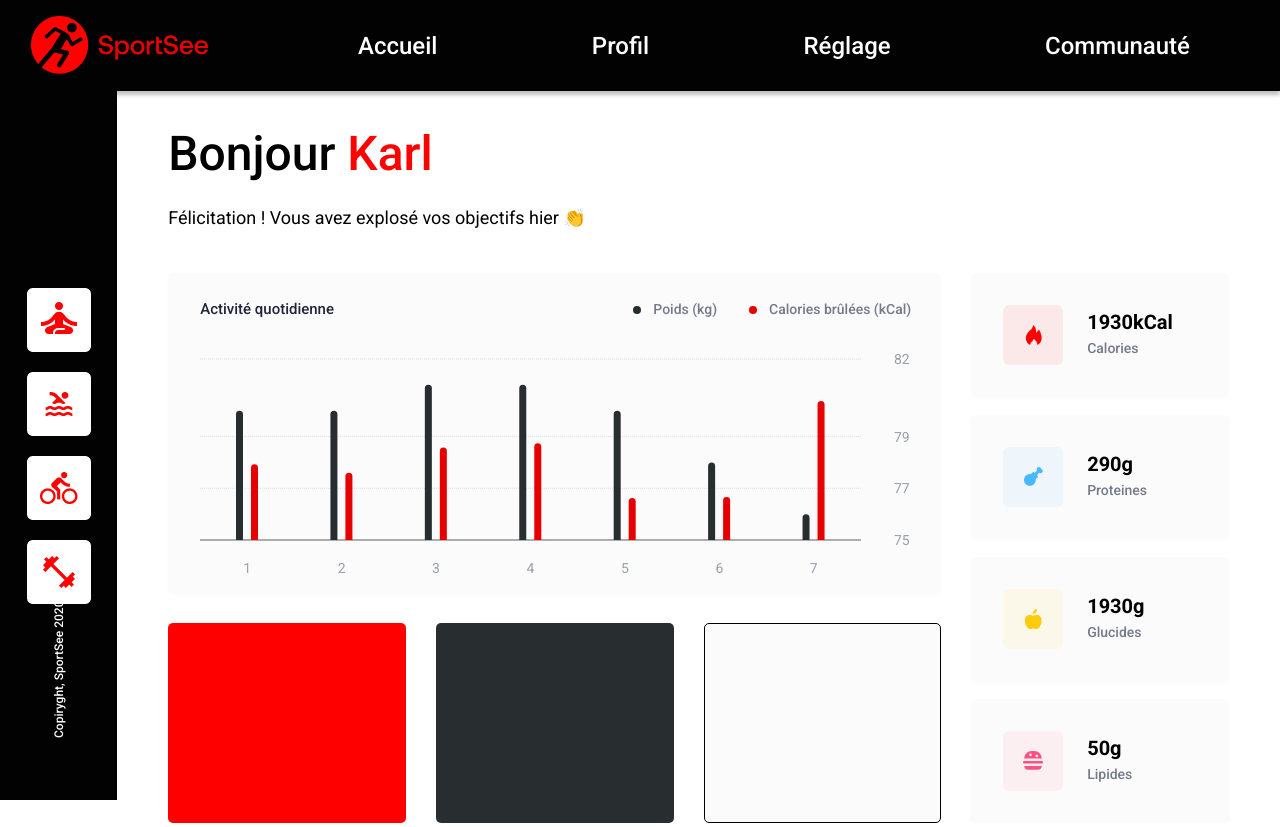
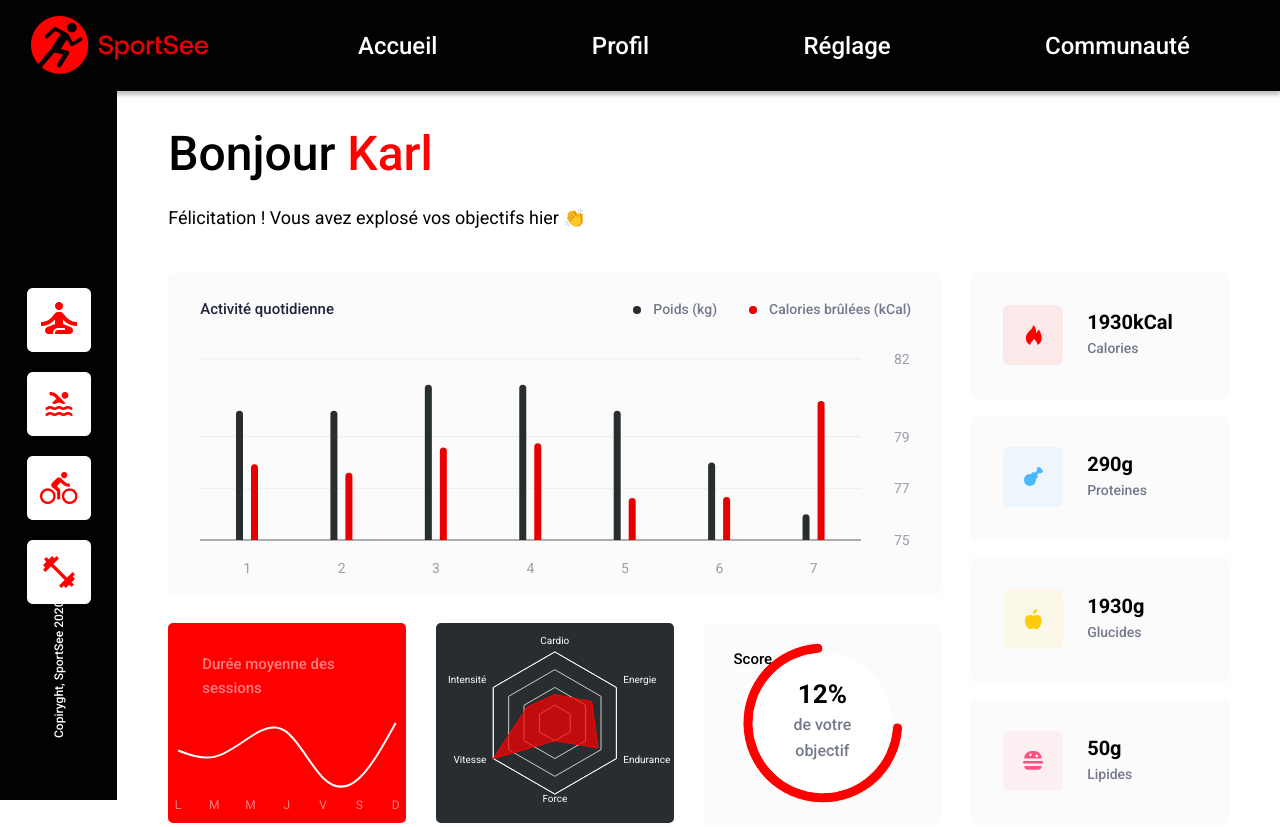
Before and after one commit to jerome-foulet/FouletJerome_12_10092022, a React (Create React App) app: page / in a window 1280 px wide. Built offline with nearby package versions, Linux system fonts and the light colour scheme.

Commit message:
feat(inte): add all graphs

```diff
--- a/src/App.jsx
+++ b/src/App.jsx
@@ -12,6 +12,9 @@ import fatIcon from "./assets/icon_fat.svg";
 import { useEffect, useState } from "react";
 import getDatas from "./services/getDatas";
 import DailyActivity from "./components/dailyActivity";
+import AverageSessionDuration from "./components/averageSessionDuration";
+import Performances from "./components/performances";
+import Score from "./components/score";
 import CardUserData from "./components/cardUserData";
 
 function App() {
@@ -25,7 +28,7 @@ function App() {
   );
   //console.log(typeof isMockedData);
   console.log("userId: %s", userId);
-  console.log("isMoackedData: %s", isMockedData.toString());
+  console.log("isMockedData: %s", isMockedData.toString());
 
   const [isDataLoading, setDataLoading] = useState(true);
   const [userDatas, setUserDatas] = useState({});
@@ -56,10 +59,10 @@ function App() {
     get();
     // eslint-disable-next-line react-hooks/exhaustive-deps
   }, []);
-  console.log(userDatas);
+  /* console.log(userDatas);
   console.log(activityDatas);
   console.log(averageSessionDatas);
-  console.log(performanceDatas);
+  console.log(performanceDatas); */
 
   const firstName = userDatas.userInfos ? userDatas.userInfos.firstName : "";
 
@@ -96,9 +99,11 @@ function App() {
               <div className="stats">
                 <div className="statsLeftColumn">
                   <DailyActivity activityDatas={activityDatas} />
-                  <article className="statsCard averageTimeSession"></article>
-                  <article className="statsCard performance"></article>
-                  <article className="statsCard score"></article>
+                  <AverageSessionDuration
+                    averageSessionDatas={averageSessionDatas}
+                  />
+                  <Performances performanceDatas={performanceDatas} />
+                  <Score userDatas={userDatas} />
                 </div>
                 <aside className="statsRightColumn">
                   <CardUserData
--- /dev/null
+++ b/src/components/averageSessionDuration.jsx
@@ -0,0 +1,70 @@
+import {
+  Line,
+  LineChart,
+  ResponsiveContainer,
+  Tooltip,
+  XAxis,
+  YAxis,
+} from "recharts";
+
+function AverageSessionDuration({ averageSessionDatas }) {
+  const { sessions } = averageSessionDatas;
+
+  const formatTick = (value) => {
+    const ticks = {
+      1: "L",
+      2: "M",
+      3: "M",
+      4: "J",
+      5: "V",
+      6: "S",
+      7: "D",
+    };
+    return ticks[value];
+  };
+
+  const CustomTooltip = ({ active, payload }) => {
+    if (active && payload && payload.length) {
+      return <div className="customTooltip">{`${payload[0].value} min`}</div>;
+    }
+    return null;
+  };
+
+  return (
+    <article className="statsCard averageTimeSession">
+      <h2>Durée moyenne des sessions</h2>
+      <ResponsiveContainer width="100%" height="100%">
+        <LineChart
+          data={sessions}
+          margin={{ left: 10, right: 10, top: 100, bottom: 15 }}
+        >
+          <Tooltip
+            content={<CustomTooltip />}
+            cursor={false}
+            wrapperStyle={{ outline: "none" }}
+          />
+          <Line
+            type="natural"
+            dataKey="sessionLength"
+            dot={false}
+            strokeWidth={2}
+            stroke="#fff"
+          />
+          <XAxis
+            dataKey="day"
+            stroke="rgba(255, 255, 255, 0.5)"
+            tickLine={false}
+            axisLine={false}
+            tick={{ fontSize: 12 }}
+            tickFormatter={formatTick}
+            dy={15}
+            interval={"preserveStartEnd"}
+          />
+          <YAxis hide={true} domain={["dataMin", "dataMax"]} />
+        </LineChart>
+      </ResponsiveContainer>
+    </article>
+  );
+}
+
+export default AverageSessionDuration;
--- a/src/components/dailyActivity.jsx
+++ b/src/components/dailyActivity.jsx
@@ -17,7 +17,7 @@ function DailyActivity({ activityDatas }) {
       return (
         <div className="customTooltip">
           <div>{`${payload[0].value}kg`}</div>
-          <div>{`${payload[1].value}Kcal`}</div>
+          <div>{`${payload[1].value}kCal`}</div>
         </div>
       );
     }
--- /dev/null
+++ b/src/components/performances.jsx
@@ -0,0 +1,52 @@
+import {
+  PolarAngleAxis,
+  PolarGrid,
+  RadarChart,
+  ResponsiveContainer,
+  Radar,
+} from "recharts";
+
+function Performances({ performanceDatas }) {
+  const { data, kind } = performanceDatas;
+
+  const formatTick = (value) => {
+    const translate = {
+      cardio: "Cardio",
+      energy: "Energie",
+      endurance: "Endurance",
+      strength: "Force",
+      speed: "Vitesse",
+      intensity: "Intensité",
+    };
+    return translate[kind[value]];
+  };
+
+  return (
+    <article className="statsCard performance">
+      <ResponsiveContainer width="100%" height="100%">
+        <RadarChart
+          data={data}
+          margin={{ left: 30, right: 30, top: 10, bottom: 10 }}
+        >
+          <PolarGrid radialLines={false} />
+          <PolarAngleAxis
+            dataKey="kind"
+            stroke="#fff"
+            tick={{ fontSize: 10 }}
+            tickLine={false}
+            tickFormatter={formatTick}
+            P
+          />
+          <Radar
+            dataKey="value"
+            stroke="#ff0101"
+            fill="#ff0101"
+            fillOpacity={0.7}
+          />
+        </RadarChart>
+      </ResponsiveContainer>
+    </article>
+  );
+}
+
+export default Performances;
--- /dev/null
+++ b/src/components/score.jsx
@@ -0,0 +1,39 @@
+import { Cell, Pie, PieChart, ResponsiveContainer } from "recharts";
+
+function Score({ userDatas }) {
+  //userDatas.score = 0.9;
+  return (
+    <article className="statsCard score">
+      <h2>Score</h2>
+      <div className="score__value">
+        <div>{userDatas.score}%</div>
+        <div>
+          de votre
+          <br />
+          objectif
+        </div>
+      </div>
+      <ResponsiveContainer width="100%" height="100%">
+        <PieChart>
+          <Pie
+            data={[userDatas]}
+            dataKey="score"
+            cx="50%"
+            cy="50%"
+            cornerRadius={5}
+            innerRadius={70}
+            outerRadius={80}
+            startAngle={90}
+            endAngle={360}
+          >
+            {[userDatas].map((entry, index) => (
+              <Cell key={`cell-${index}`} fill="red" />
+            ))}
+          </Pie>
+        </PieChart>
+      </ResponsiveContainer>
+    </article>
+  );
+}
+
+export default Score;
--- a/src/index.css
+++ b/src/index.css
@@ -193,18 +193,20 @@ main {
   max-height: 263px;
   min-height: 200px;
   background: #ff0000;
+  position: relative;
 }
 
 .performance {
   max-height: 263px;
   min-height: 200px;
   background: #282d30;
+  position: relative;
 }
 
 .score {
   max-height: 263px;
   min-height: 200px;
-  border: solid 1px black;
+  position: relative;
 }
 
 /* Recharts */
@@ -219,7 +221,7 @@ main {
   color: #20253a;
 }
 
-.customTooltip {
+.dailyActivity .customTooltip {
   width: 39px;
   height: 63px;
   background-color: #e60000;
@@ -231,6 +233,68 @@ main {
   justify-content: center;
   align-items: center;
   flex-wrap: wrap;
+}
+
+.averageTimeSession h2 {
+  position: absolute;
+  top: 29px;
+  left: 34px;
+  font-weight: 500;
+  font-size: 15px;
+  line-height: 24px;
+  color: #ffffff;
+  opacity: 0.5;
+  padding-right: 10px;
+}
+
+.averageTimeSession .customTooltip {
+  background-color: white;
+  font-weight: 500;
+  font-size: 8px;
+  line-height: 24px;
+  color: black;
+  padding: 0 7px 0 7px;
+}
+
+.score h2 {
+  position: absolute;
+  top: 24px;
+  left: 30px;
+  font-weight: 500;
+  font-size: 15px;
+  line-height: 24px;
+  z-index: 2;
+}
+
+.score__value {
+  background-color: white;
+  width: 140px;
+  height: 140px;
+  border-radius: 50%;
+  position: absolute;
+  top: 50%;
+  transform: translateY(-50%) translateX(-50%);
+  left: 50%;
+  text-align: center;
+  display: flex;
+  flex-direction: column;
+  justify-content: center;
+  align-items: center;
+  gap: 5px;
+}
+
+.score__value div {
+  color: #74798c;
+  font-weight: 500;
+  font-size: 16px;
+  line-height: 26px;
+}
+
+.score__value div:first-child {
+  color: black;
+  font-weight: 700;
+  font-size: 26px;
+  line-height: 26px;
 }
 
 .recharts-legend-item {
--- a/src/models/UserDatas.jsx
+++ b/src/models/UserDatas.jsx
@@ -5,6 +5,6 @@ export class UserDatas {
 
   format() {
     const { id, userInfos, todayScore, score, keyData } = this.userDatas;
-    return { id, userInfos, score: todayScore || score, keyData };
+    return { id, userInfos, score: (todayScore || score) * 100, keyData };
   }
 }
--- a/src/services/getDatas.jsx
+++ b/src/services/getDatas.jsx
@@ -15,14 +15,14 @@ export default async function getDatas(userId, isMockedData) {
   let performanceDatas = {};
   let averageSessionDatas = {};
   if (isMockedData) {
-    userDatas = USER_MAIN_DATA.filter((user) => user.id === userId)[0];
-    activityDatas = USER_ACTIVITY.filter(
+    userDatas = await USER_MAIN_DATA.filter((user) => user.id === userId)[0];
+    activityDatas = await USER_ACTIVITY.filter(
       (activity) => activity.userId === userId
     )[0];
-    averageSessionDatas = USER_AVERAGE_SESSIONS.filter(
+    averageSessionDatas = await USER_AVERAGE_SESSIONS.filter(
       (averageSession) => averageSession.userId === userId
     )[0];
-    performanceDatas = USER_PERFORMANCE.filter(
+    performanceDatas = await USER_PERFORMANCE.filter(
       (performance) => performance.userId === userId
     )[0];
     console.log("Mocked");
@@ -59,6 +59,7 @@ export default async function getDatas(userId, isMockedData) {
     performanceDatas = performanceDatasJson.data;
     console.log("API");
   }
+  performanceDatas.data.reverse();
   return [
     new UserDatas(userDatas).format(),
     new ActivityDatas(activityDatas).format(),
```
